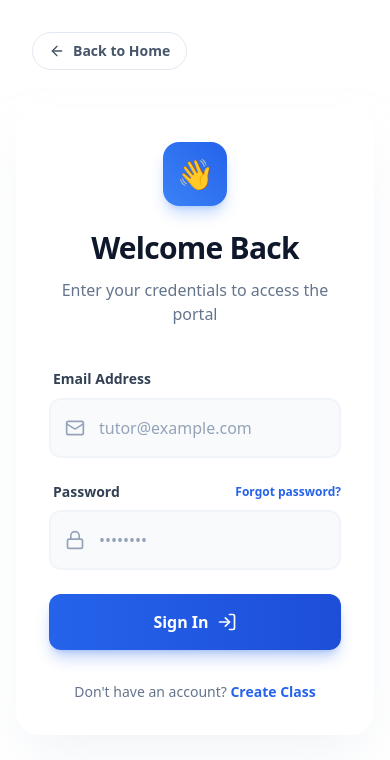
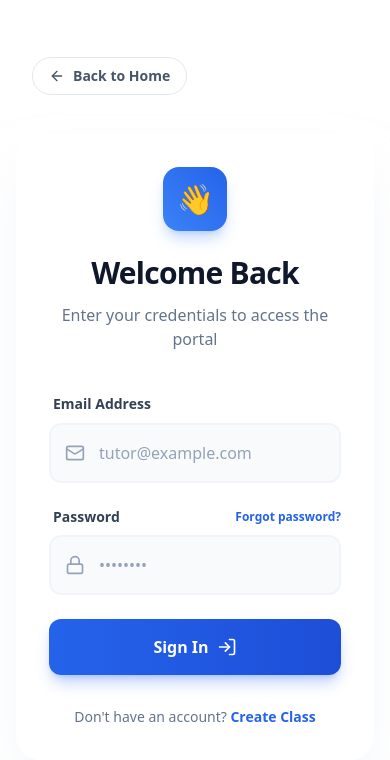
Before and after one commit to pasindu136/tution_Qrattend, a Next.js app: page /login in a window 390 px wide. Shown: the top 760 px of the page. Built offline with nearby package versions, Linux system fonts and the light colour scheme.

Commit message:
aading up margin

```diff
--- a/src/app/globals.css
+++ b/src/app/globals.css
@@ -6,7 +6,15 @@
   .pb-safe {
     padding-bottom: env(safe-area-inset-bottom);
   }
+
   .pt-safe {
     padding-top: env(safe-area-inset-top);
   }
 }
+
+@media (max-width: 1024px) {
+  body {
+    padding-top: max(env(safe-area-inset-top), 25px);
+    /* Force status bar space */
+  }
+}
```
